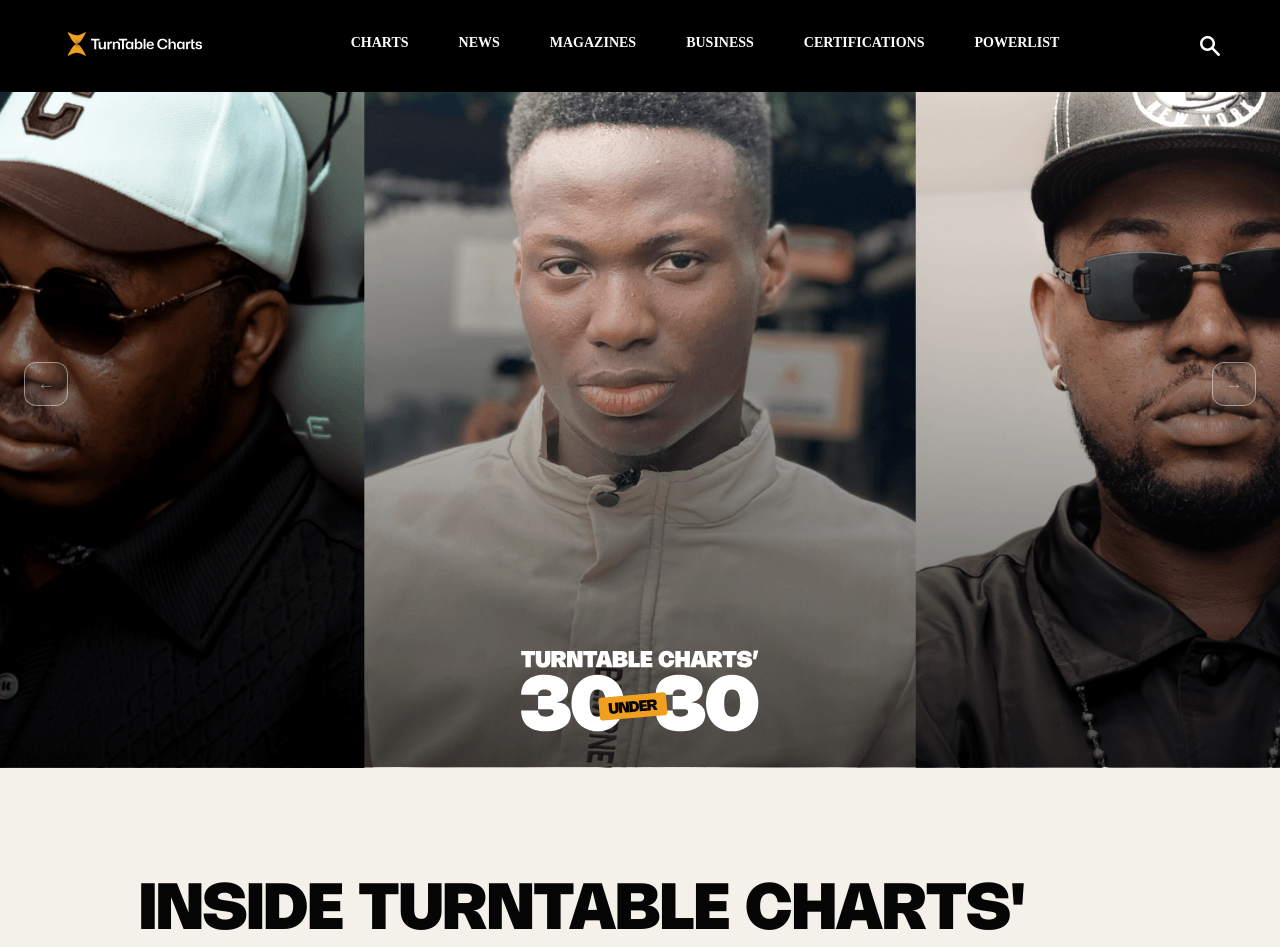
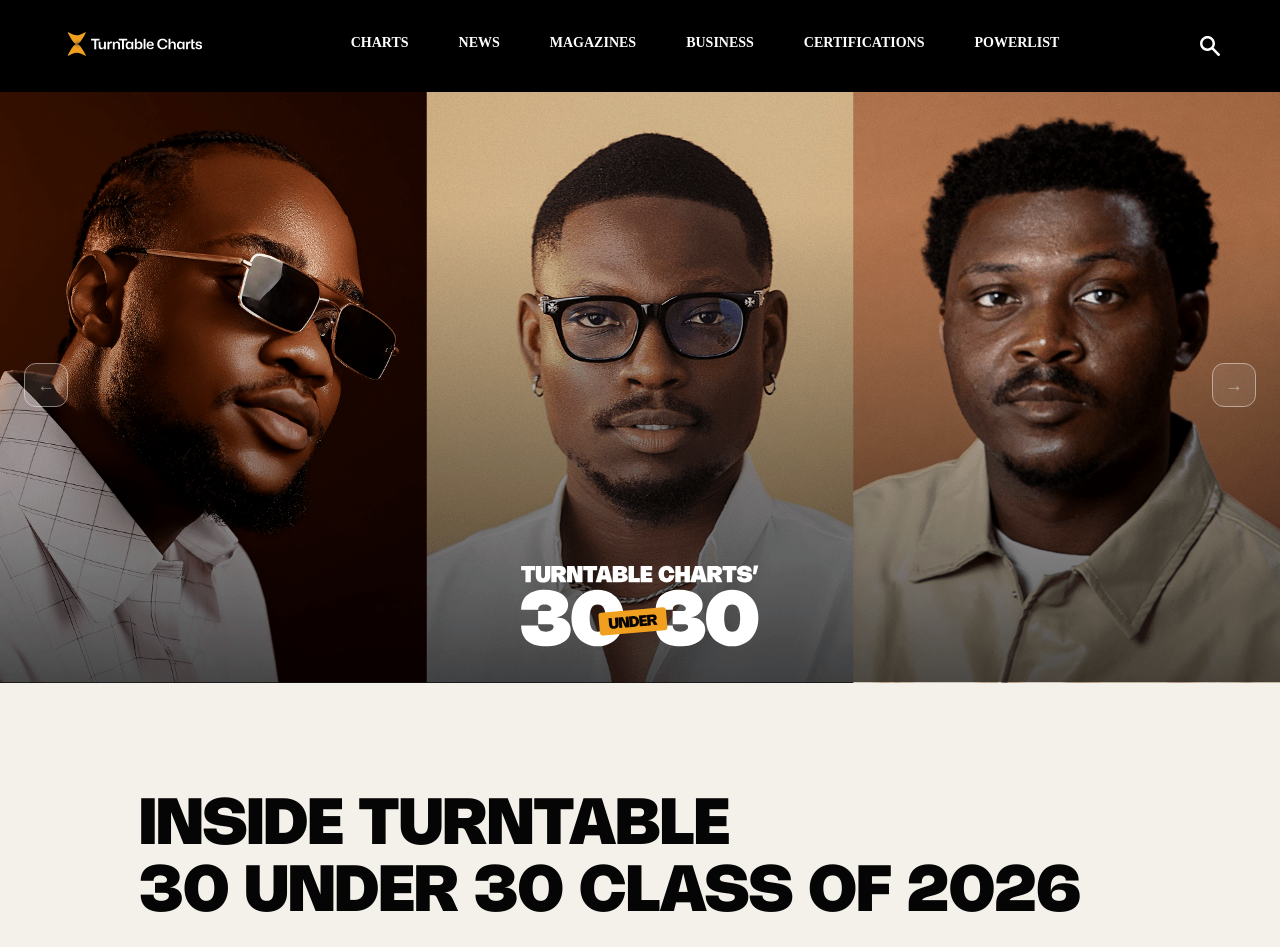
Before and after one commit to turntablecharts/turntablecharts-website-2026, a Next.js app: page /30Under30 in a window 1280 px wide. Shown: the top 947 px of the page. Built offline with nearby package versions, Linux system fonts and the light colour scheme; no server answers; a web font is replaced by a local one.

Commit message:
update on the pictures and comments

```diff
--- a/pages/30Under30/index.tsx
+++ b/pages/30Under30/index.tsx
@@ -41,7 +41,7 @@ const ThirtyUnderThirty: React.FC = () => {
     if (isHeroPaused) return undefined;
     const interval = window.setInterval(() => {
       setHeroSlide((currentSlide) => (currentSlide + 1) % HERO_IMAGES.length);
-    }, 5000);
+    }, 50000);
     return () => window.clearInterval(interval);
   }, [isHeroPaused]);
 
@@ -53,7 +53,7 @@ const ThirtyUnderThirty: React.FC = () => {
     <>
       <Head>
         <title>30 Under 30 | TurnTable Charts</title>
-        <meta name="description" content="Meet TurnTable Charts' 30 Under 30 class of 2026." />
+        <meta name="description" content="Meet TurnTable 30 Under 30 class of 2026." />
       </Head>
       <Page>
         <Hero
@@ -65,7 +65,7 @@ const ThirtyUnderThirty: React.FC = () => {
           <HeroImage
             key={HERO_IMAGES[heroSlide]}
             src={HERO_IMAGES[heroSlide]}
-            alt={`TurnTable Charts 30 Under 30, slide ${heroSlide + 1}`}
+            alt={`TurnTable 30 Under 30, slide ${heroSlide + 1}`}
           />
           <HeroLogo src="/assets/under30logo.svg" alt="TurnTable Charts 30 Under 30" />
           <HeroControl type="button" className="previous" onClick={() => moveHero(-1)} aria-label="Previous hero image">&#8592;</HeroControl>
@@ -74,7 +74,7 @@ const ThirtyUnderThirty: React.FC = () => {
 
         <Intro>
           <div>
-            <h2>Inside TurnTable Charts&apos;<br />30 Under 30 Class of 2026</h2>
+            <h2>Inside TurnTable<br />30 Under 30 Class of 2026</h2>
             <p>Every year, TurnTable&apos;s 30 Under 30 list shines a light on the young professionals driving the business of Nigerian music forward. The Class of 2025 is a reflection of the industry&apos;s energy and ambition. It is made up of marketers, label executives, distributors, brand specialists, tour managers and more, who are quietly shaping the sound and structure of today&apos;s Afrobeats.</p>
             <p>They are the people behind the hits. The ones building strategies that move a song from the studio to the streets, and from the streets to the charts. Some are mastering the complex world of distribution, making sure music reaches audiences in Lagos, London, New York and beyond. Others are finding creative ways to tell artiste stories through campaigns, media partnerships and cultural moments that connect deeply with fans.</p>
             <p>This year&apos;s class has a clear understanding of how to build careers, not just viral moments. They use data to guide decisions, read the pulse of youth culture and understand the business mechanics that turn popularity into longevity. Their work is about more than breaking records; it is about building the infrastructure that keeps artists relevant and thriving.</p>
@@ -123,14 +123,20 @@ const Page = styled.main`
   background: #f4f1eb;
   color: #0c0c0c;
   font-family: 'Work Sans', sans-serif;
+  padding-top: 88px;
+  ${media.mobileLarge`padding-top: 70px;`}
 `;
 
 const Hero = styled.section`
-  height: min(60vw, 800px);
-  min-height: 420px;
+  aspect-ratio: 1920 / 892;
   position: relative;
   overflow: hidden;
   background: #111;
+  ${media.mobileLarge`
+    aspect-ratio: auto;
+    height: min(120vw, 620px);
+    min-height: 420px;
+  `}
 `;
 
 const HeroImage = styled.img`
```
Also changed, not shown: public/assets/30under30logo.svg (added).
